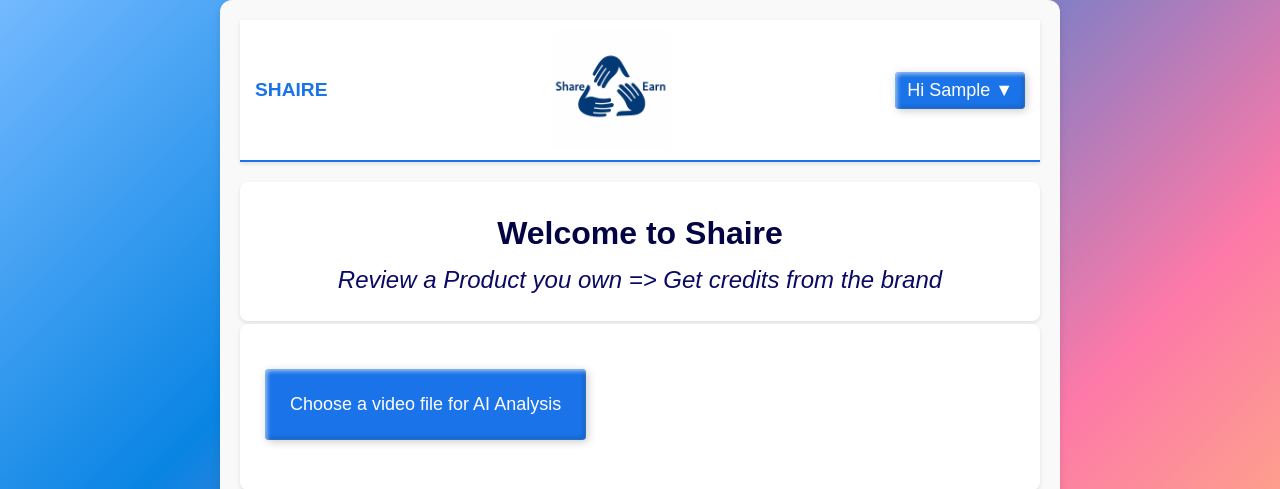
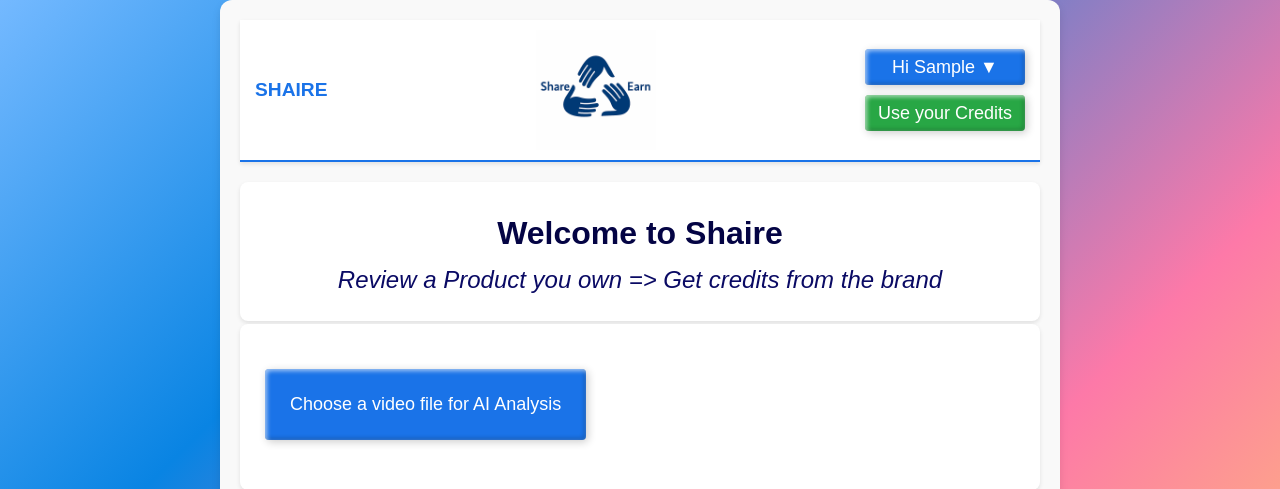
Before and after one commit to MichaeFaivr/VIDEO_TEXT_TOPICS_LABELS, a Flask app: template Video_Analysis_Webapp/templates/verbatims/verbatim_video_upload.html in a window 1280 px wide. Shown: the top 489 px of the page. Run offline with Flask 3, Linux system fonts and the light colour scheme; the template is opened without the code that fills it: most values are stand-ins (such as "Sample title", 1, 10 or a date in 2020).

Commit message:
Add accounts and use_credits buttons as in the selection page

```diff
--- a/Video_Analysis_Webapp/templates/verbatims/verbatim_video_upload.html
+++ b/Video_Analysis_Webapp/templates/verbatims/verbatim_video_upload.html
@@ -6,16 +6,22 @@
             <div style="display: flex; justify-content: center; align-items: center; flex: 1;">
                 <img src="/static/logo/SHAIRE_Logo.png" alt="SHAIRE Logo" style="height: 120px; width: auto;">
             </div>
+            <div style="display: flex; flex-direction: column; gap: 10px; align-items: right;">
                 <div style="position: relative;">
-                <button id="accountMenuBtn" style="background-color: #1a73e8; color: white; padding: 8px 12px; border: none; border-radius: 4px; cursor: pointer; font-size: clamp(15px, 2vw, 18px); white-space: nowrap;">
+                    <button id="accountMenuBtn" style="background-color: #1a73e8; color: white; padding: 6px 12px; border: none; border-radius: 4px; cursor: pointer; font-size: clamp(15px, 2vw, 18px); white-space: nowrap; width: 160px; height: 36px; display: flex; align-items: center; justify-content: center;">
                         Hi {{ username|title }} ▼
                     </button>
                     <div id="accountDropdown" style="display: none; position: absolute; right: 0; top: 100%; background-color: white; border: 1px solid #ddd; border-radius: 4px; box-shadow: 0 4px 8px rgba(0,0,0,0.1); min-width: 150px; max-width: 250px; z-index: 1000;">
                         <a href="/account_info?username={{ username }}" style="display: block; padding: 10px 15px; color: #333; text-decoration: none; border-bottom: 1px solid #eee; font-size: clamp(12px, 2vw, 14px);">{{ username }} Account</a>
                         <a href="/user_history?username={{ username }}" style="display: block; padding: 10px 15px; color: #333; text-decoration: none; border-bottom: 1px solid #eee; font-size: clamp(12px, 2vw, 14px);">History/Credits</a>
                         <a href="/user_deals?username={{ username }}" style="display: block; padding: 10px 15px; color: #333; text-decoration: none; border-bottom: 1px solid #eee; font-size: clamp(12px, 2vw, 14px);">My Deals</a>
-                    <a href="/fill_update_your_profile/?username={{ username }}" style="display: block; padding: 10px 15px; color: #333; text-decoration: none; border-bottom: 1px solid #eee; font-size: clamp(12px, 2vw, 14px);">Preferences</a>
+                        <a href="/fill_update_your_profile/?username={{ username }}" style="display: block; padding: 10px 15px; color: #333; text-decoration: none; border-bottom: 4px solid #eee; font-size: clamp(12px, 2vw, 14px);">Preferences</a>
+                        <a href="/" style="display: block; padding: 10px 15px; color: #333; text-decoration: none; font-size: clamp(12px, 2vw, 14px);">🚪 Logout</a>
                     </div>
+                </div>
+                <button id="useCreditsBtn" onclick="window.location.href='/use_credits?username={{ username }}'" style="background-color: #28a745; color: white; padding: 6px 12px; border: none; border-radius: 4px; cursor: pointer; font-size: clamp(15px, 2vw, 18px); white-space: nowrap; width: 160px; height: 36px; display: flex; align-items: center; justify-content: center;">
+                    Use your Credits
+                </button>
             </div>
         </div>
     </nav>
```
Lines whose indentation alone changed are shown as unchanged.
